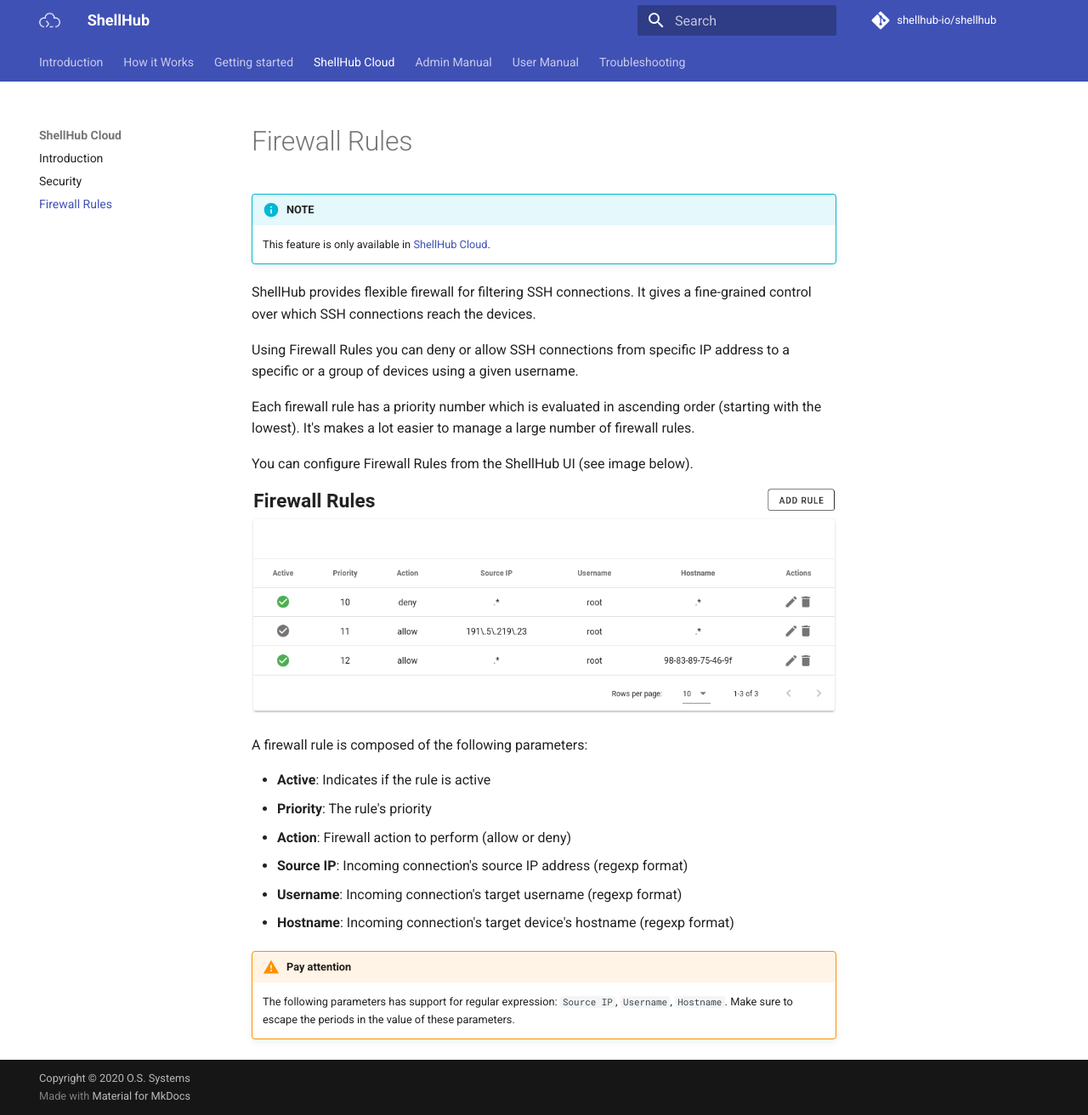
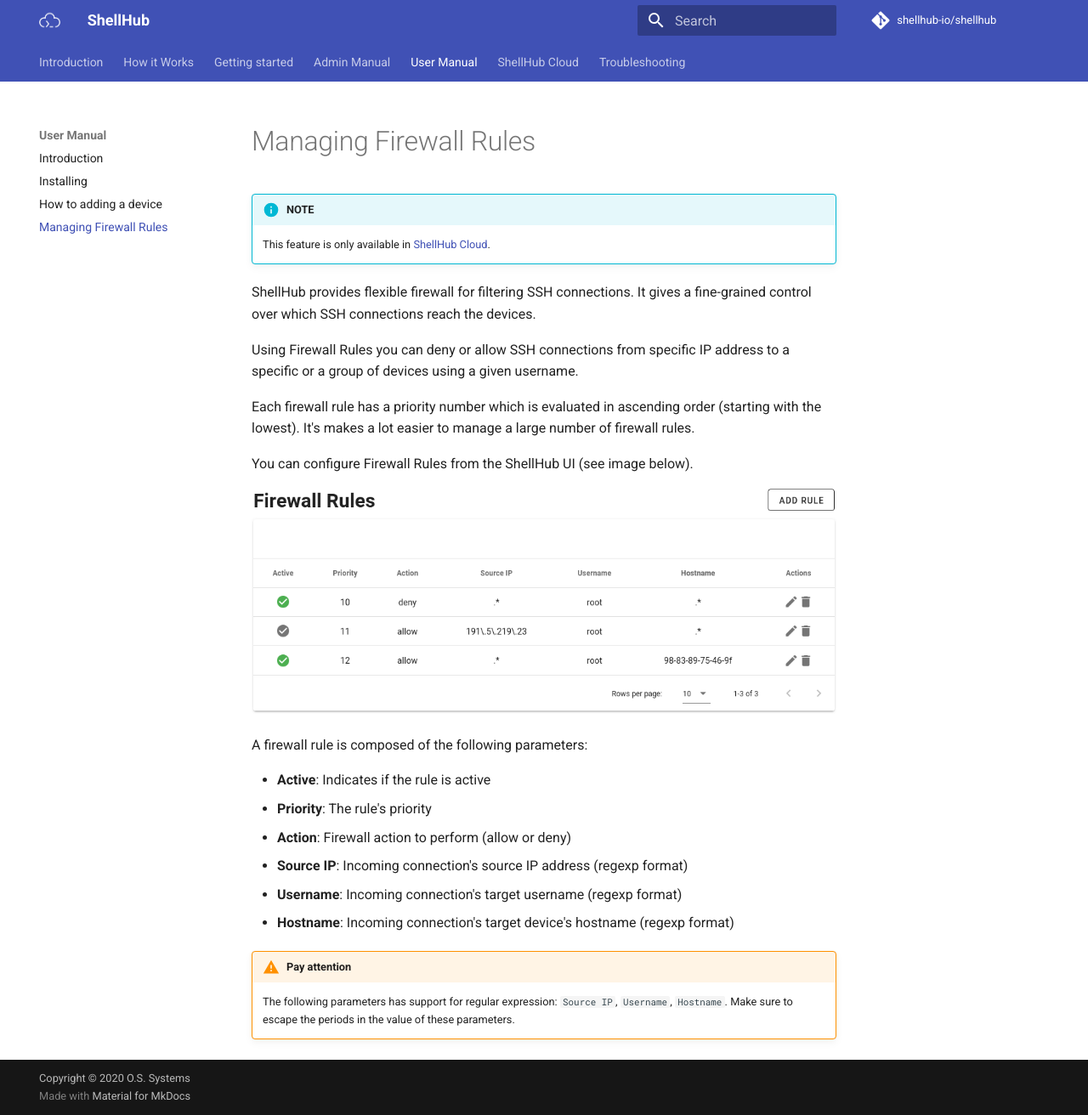
Before and after one commit to shellhub-io/shellhub-io.github.io, an MkDocs documentation site: the page built from docs/user-manual/managing-firewall-rules.md, in a window 1280 px wide and 1312 px high. Shown: the whole window at 85% size. Built offline with MkDocs 1.6.1 and Material for MkDocs 9.7.7, drawn with Linux system fonts in a browser that asks for light colours; comment, search, counter and statistics services are not loaded.

Commit message:
Move ShellHub Cloud section

```diff
--- a/mkdocs.yml
+++ b/mkdocs.yml
@@ -87,10 +87,6 @@
     - Creating account: getting-started/creating-account.md
     - Registering a device: getting-started/registering-device.md
     - Connecting to a device: getting-started/connecting-device.md
-  - ShellHub Cloud:
-    - Introduction: cloud/index.md
-    - Security: cloud/security.md
-    - Firewall Rules: cloud/managing-firewall-rules.md
   - Admin Manual:
       - Introduction: admin-manual/index.md
       - Installing: admin-manual/installing.md
@@ -103,6 +99,10 @@
       - Introduction: user-manual/index.md
       - Installing: user-manual/installing.md
       - How to adding a device: user-manual/adding-device.md
+      - Managing Firewall Rules: user-manual/managing-firewall-rules.md
+  - ShellHub Cloud:
+    - Introduction: cloud/index.md
+    - Security: cloud/security.md
   - Troubleshooting:
       Troubleshooting: troubleshooting/index.md
       Frequently Encountered Issues: troubleshooting/faq.md
```
Also changed, not shown: docs/user-manual/managing-firewall-rules.md (renamed from docs/cloud/managing-firewall-rules.md).
